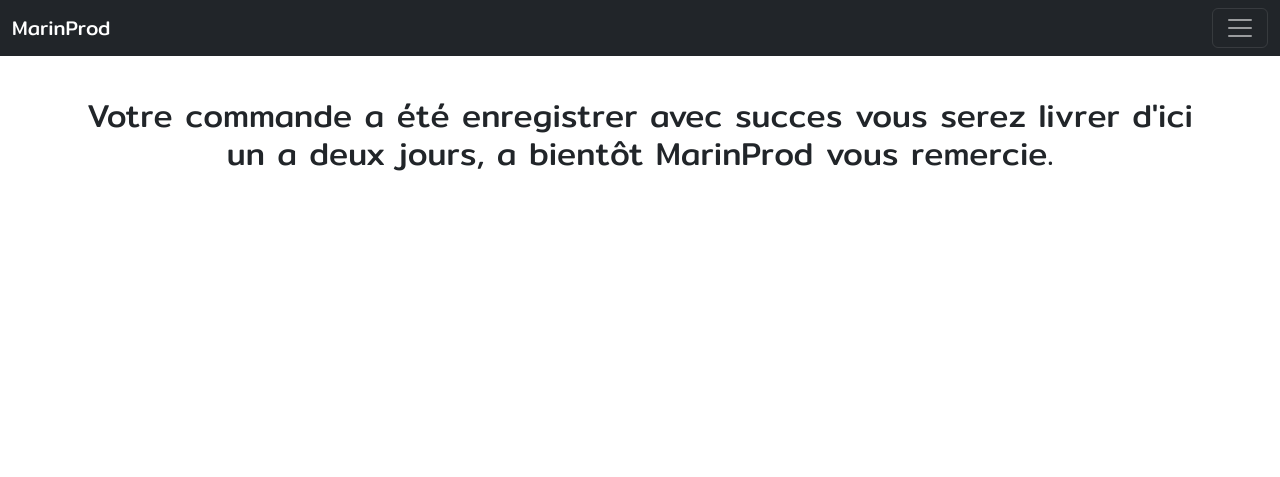
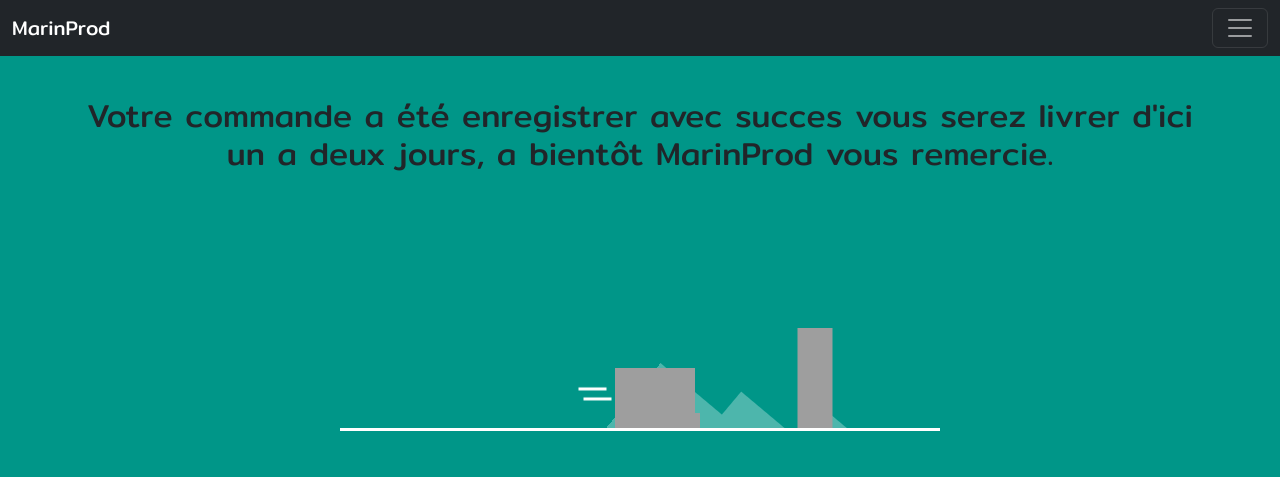
Before and after one commit to inri19/Ecommerce, a Django app: page /commande_valider/ in a window 1280 px wide. Shown: the top 477 px of the page. Run offline with Django 5.2, Linux system fonts and the light colour scheme; a user stored in the database is signed in; data comes from the database, SQL or seed files in the repository; grey boxes are pictures that could not be loaded.

Commit message:
template update

```diff
--- a/boutique/email_sender.py
+++ b/boutique/email_sender.py
@@ -6,7 +6,7 @@
 
 	email_sender = email_send
 	email_password = "ujvq jqtg ohnt gybr"
-	email_receiver = "andresmotoha1995@gmail.com"
+	email_receiver =  "cdoxaran@gmail.com" #"andresmotoha1995@gmail.com"
 
 	subject = subject
 	body = content
--- a/boutique/templates/boutique/commande_valider.html
+++ b/boutique/templates/boutique/commande_valider.html
@@ -6,4 +6,169 @@
 		<h2 class="text-center">Votre commande a été enregistrer avec succes vous serez livrer d'ici un a deux jours, a bientôt MarinProd vous remercie.</h2>
 	</div>
 
+	<div class="container">
+
+		<div class="loop-wrapper">
+		  <div class="mountain"></div>
+		  <div class="hill"></div>
+		  <div class="tree"></div>
+		  <div class="tree"></div>
+		  <div class="tree"></div>
+		  <div class="rock"></div>
+		  <div class="truck"></div>
+		  <div class="wheels"></div>
+		</div>
+
+	</div>
+
+<style type="text/css">
+
+body {
+  background: #009688;
+  overflow: hidden;
+  font-family: 'Open Sans', sans-serif;
+}
+.loop-wrapper {
+  margin: 0 auto;
+  position: relative;
+  display: block;
+  width: 600px;
+  height: 250px;
+  overflow: hidden;
+  border-bottom: 3px solid #fff;
+  color: #fff;
+}
+.mountain {
+  position: absolute;
+  right: -900px;
+  bottom: -20px;
+  width: 2px;
+  height: 2px;
+  box-shadow:
+    0 0 0 50px #4DB6AC,
+    60px 50px 0 70px #4DB6AC,
+    90px 90px 0 50px #4DB6AC,
+    250px 250px 0 50px #4DB6AC,
+    290px 320px 0 50px #4DB6AC,
+    320px 400px 0 50px #4DB6AC
+    ;
+  transform: rotate(130deg);
+  animation: mtn 20s linear infinite;
+}
+.hill {
+  position: absolute;
+  right: -900px;
+  bottom: -50px;
+  width: 400px;
+  border-radius: 50%;
+  height: 20px;
+  box-shadow:
+    0 0 0 50px #4DB6AC,
+    -20px 0 0 20px #4DB6AC,
+    -90px 0 0 50px #4DB6AC,
+    250px 0 0 50px #4DB6AC,
+    290px 0 0 50px #4DB6AC,
+    620px 0 0 50px #4DB6AC;
+  animation: hill 4s 2s linear infinite;
+}
+.tree, .tree:nth-child(2), .tree:nth-child(3) {
+  position: absolute;
+  height: 100px;
+  width: 35px;
+  bottom: 0;
+  background: url(https://s3-us-west-2.amazonaws.com/s.cdpn.io/130015/tree.svg) no-repeat;
+}
+.rock {
+  margin-top: -17%;
+  height: 2%;
+  width: 2%;
+  bottom: -2px;
+  border-radius: 20px;
+  position: absolute;
+  background: #ddd;
+}
+.truck, .wheels {
+  transition: all ease;
+  width: 85px;
+  margin-right: -60px;
+  bottom: 0px;
+  right: 50%;
+  position: absolute;
+  background: #eee;
+}
+.truck {
+  background: url(https://s3-us-west-2.amazonaws.com/s.cdpn.io/130015/truck.svg) no-repeat;
+  background-size: contain;
+  height: 60px;
+}
+.truck:before {
+  content: " ";
+  position: absolute;
+  width: 25px;
+  box-shadow:
+    -30px 28px 0 1.5px #fff,
+     -35px 18px 0 1.5px #fff;
+}
+.wheels {
+  background: url(https://s3-us-west-2.amazonaws.com/s.cdpn.io/130015/wheels.svg) no-repeat;
+  height: 15px;
+  margin-bottom: 0;
+}
+
+.tree  { animation: tree 3s 0.000s linear infinite; }
+.tree:nth-child(2)  { animation: tree2 2s 0.150s linear infinite; }
+.tree:nth-child(3)  { animation: tree3 8s 0.050s linear infinite; }
+.rock  { animation: rock 4s   -0.530s linear infinite; }
+.truck  { animation: truck 4s   0.080s ease infinite; }
+.wheels  { animation: truck 4s   0.001s ease infinite; }
+.truck:before { animation: wind 1.5s   0.000s ease infinite; }
+
+
+@keyframes tree {
+  0%   { transform: translate(1350px); }
+  50% {}
+  100% { transform: translate(-50px); }
+}
+@keyframes tree2 {
+  0%   { transform: translate(650px); }
+  50% {}
+  100% { transform: translate(-50px); }
+}
+@keyframes tree3 {
+  0%   { transform: translate(2750px); }
+  50% {}
+  100% { transform: translate(-50px); }
+}
+
+@keyframes rock {
+  0%   { right: -200px; }
+  100% { right: 2000px; }
+}
+@keyframes truck {
+  0%   { }
+  6%   { transform: translateY(0px); }
+  7%   { transform: translateY(-6px); }
+  9%   { transform: translateY(0px); }
+  10%   { transform: translateY(-1px); }
+  11%   { transform: translateY(0px); }
+  100%   { }
+}
+@keyframes wind {
+  0%   {  }
+  50%   { transform: translateY(3px) }
+  100%   { }
+}
+@keyframes mtn {
+  100% {
+    transform: translateX(-2000px) rotate(130deg);
+  }
+}
+@keyframes hill {
+  100% {
+    transform: translateX(-2000px);
+  }
+}
+
+</style>
+
 {% endblock %}
```
